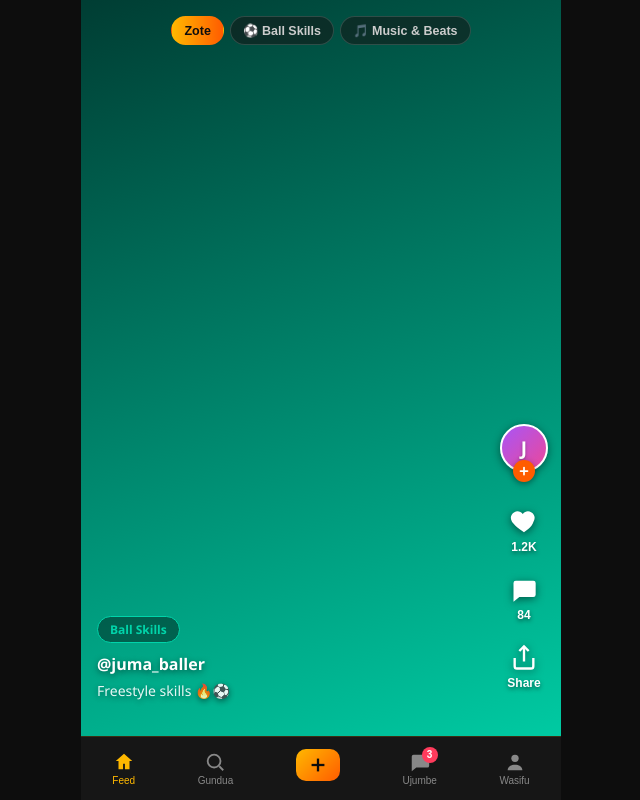
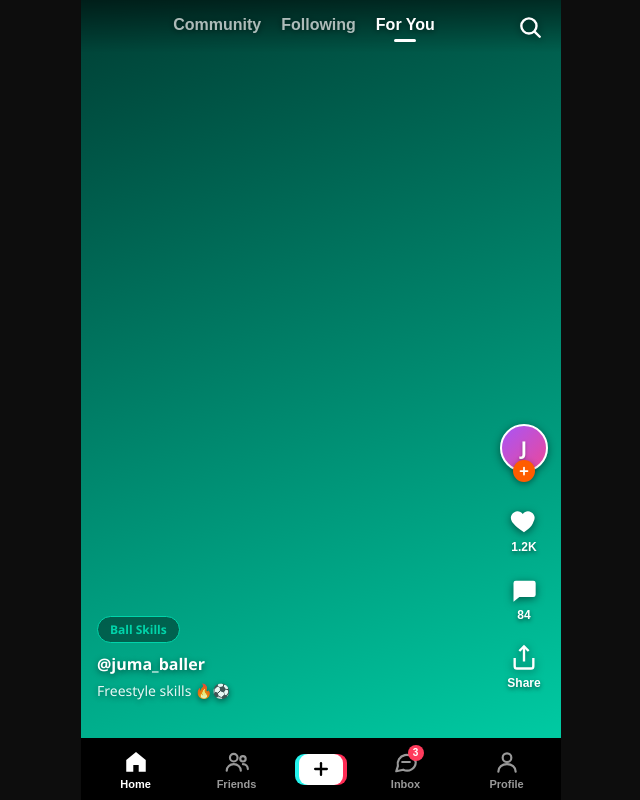
Before and after one commit to abduhamidsuleiman059-cyber/talent-flex-, a React (Vite) app: page /#/ in a window 1280 px wide. Shown: the whole page, without its empty margins (319-959 px from the left). Built offline with nearby package versions, Linux system fonts and the light colour scheme.

Commit message:
Navigation ya TikTok: vichupo vya juu, bar ya chini mpya na ukurasa wa Friends

```diff
--- a/src/App.jsx
+++ b/src/App.jsx
@@ -4,6 +4,7 @@ import { VideoProvider } from './context/VideoContext'
 import { ChatProvider } from './context/ChatContext'
 import Feed from './pages/Feed'
 import Explore from './pages/Explore'
+import Friends from './pages/Friends'
 import Messages from './pages/Messages'
 import Chat from './pages/Chat'
 import Profile from './pages/Profile'
@@ -38,6 +39,7 @@ function App() {
               <Routes>
                 <Route path="/" element={<Feed />} />
                 <Route path="/explore" element={<Explore />} />
+                <Route path="/friends" element={<Friends />} />
                 <Route path="/messages" element={<Messages />} />
                 <Route path="/messages/:user" element={<Chat />} />
                 <Route path="/profile" element={<Profile />} />
--- a/src/components/Navbar.jsx
+++ b/src/components/Navbar.jsx
@@ -3,6 +3,15 @@ import { useNavigate, useLocation } from 'react-router-dom'
 import { useChat } from '../context/ChatContext'
 import '../styles/navbar.css'
 import '../styles/messages.css'
+import '../styles/navbar-tiktok.css'
+
+// Majina ya chini ya ikoni. Badilisha hapa ukitaka Kiswahili (mfano Nyumbani, Marafiki, Ujumbe, Wasifu)
+const LABELS = {
+  home: 'Home',
+  friends: 'Friends',
+  inbox: 'Inbox',
+  profile: 'Profile'
+}
 
 function Navbar() {
   const navigate = useNavigate()
@@ -30,7 +39,7 @@ function Navbar() {
     return () => feedEl.removeEventListener('scroll', handleScroll)
   }, [location.pathname])
 
-  // Bonyeza kwa muda mrefu kitufe cha Wasifu kufungua Admin
+  // Bonyeza kwa muda mrefu kitufe cha Profile kufungua Admin
   const startPress = () => {
     longPressed.current = false
     clearTimeout(pressTimer.current)
@@ -56,51 +65,56 @@ function Navbar() {
   // Navbar ijifiche ndani ya mazungumzo ili kisanduku cha kuandika kikae chini
   if (location.pathname.startsWith('/messages/')) return null
 
-  const onMessages = location.pathname.startsWith('/messages')
-  const onProfile =
-    location.pathname === '/profile' || location.pathname === '/admin'
+  const path = location.pathname
+  const onHome = path === '/'
+  const onFriends = path === '/friends'
+  const onInbox = path.startsWith('/messages')
+  const onProfile = path === '/profile' || path === '/admin'
 
   return (
     <nav className={faded ? 'navbar faded' : 'navbar'}>
       <button
-        className={location.pathname === '/' ? 'nav-item active' : 'nav-item'}
+        className={onHome ? 'nav-item active' : 'nav-item'}
         onClick={() => navigate('/')}
       >
-        <svg viewBox="0 0 24 24" fill="currentColor" width="22" height="22">
-          <path d="M12 3l9 8h-3v9h-5v-6H11v6H6v-9H3l9-8z"/>
+        <svg viewBox="0 0 24 24" fill="currentColor">
+          <path d="M12 2.8L3 10.2V21h6.5v-6.2h5V21H21V10.2L12 2.8z" />
         </svg>
-        <span className="nav-label">Feed</span>
+        <span className="nav-label">{LABELS.home}</span>
       </button>
 
       <button
-        className={location.pathname === '/explore' ? 'nav-item active' : 'nav-item'}
-        onClick={() => navigate('/explore')}
+        className={onFriends ? 'nav-item active' : 'nav-item'}
+        onClick={() => navigate('/friends')}
       >
-        <svg viewBox="0 0 24 24" fill="none" stroke="currentColor" strokeWidth="2" width="22" height="22">
-          <circle cx="11" cy="11" r="7"/>
-          <line x1="21" y1="21" x2="16.65" y2="16.65"/>
+        <svg viewBox="0 0 24 24" fill="none" stroke="currentColor" strokeWidth="2" strokeLinecap="round" strokeLinejoin="round">
+          <circle cx="9" cy="8" r="3.5" />
+          <path d="M2.5 20c0-3.6 3-6 6.5-6s6.5 2.4 6.5 6" />
+          <circle cx="17.5" cy="9" r="2.5" />
+          <path d="M17.5 14c2.5 0 4.5 1.7 4.5 4.5" />
         </svg>
-        <span className="nav-label">Gundua</span>
+        <span className="nav-label">{LABELS.friends}</span>
       </button>
 
-      <button className="nav-upload" onClick={() => navigate('/upload')}>
-        <svg viewBox="0 0 24 24" fill="none" stroke="#0D0D0D" strokeWidth="2.5" width="22" height="22">
-          <line x1="12" y1="5" x2="12" y2="19"/>
-          <line x1="5" y1="12" x2="19" y2="12"/>
+      <button className="nav-upload" onClick={() => navigate('/upload')} aria-label="Pakia video">
+        <svg viewBox="0 0 24 24" fill="none" stroke="#000" strokeWidth="2.8" strokeLinecap="round">
+          <line x1="12" y1="5" x2="12" y2="19" />
+          <line x1="5" y1="12" x2="19" y2="12" />
         </svg>
       </button>
 
       <button
-        className={onMessages ? 'nav-item has-badge active' : 'nav-item has-badge'}
+        className={onInbox ? 'nav-item has-badge active' : 'nav-item has-badge'}
         onClick={() => navigate('/messages')}
       >
-        <svg viewBox="0 0 24 24" fill="currentColor" width="22" height="22">
-          <path d="M4 4h16a2 2 0 0 1 2 2v10a2 2 0 0 1-2 2H8l-5 4V6a2 2 0 0 1 2-2z"/>
+        <svg viewBox="0 0 24 24" fill="none" stroke="currentColor" strokeWidth="2" strokeLinecap="round" strokeLinejoin="round">
+          <path d="M21 12a8 8 0 0 1-11.6 7.1L3 20.5l1.5-4.7A8 8 0 1 1 21 12z" />
+          <line x1="8.5" y1="12" x2="15.5" y2="12" />
         </svg>
         {totalUnread > 0 && (
           <span className="nav-badge">{totalUnread > 9 ? '9+' : totalUnread}</span>
         )}
-        <span className="nav-label">Ujumbe</span>
+        <span className="nav-label">{LABELS.inbox}</span>
       </button>
 
       <button
@@ -113,11 +127,11 @@ function Navbar() {
         onClick={handleProfileClick}
         style={{ WebkitTouchCallout: 'none', userSelect: 'none', WebkitUserSelect: 'none' }}
       >
-        <svg viewBox="0 0 24 24" fill="currentColor" width="22" height="22">
-          <circle cx="12" cy="8" r="4"/>
-          <path d="M4 21c0-4 4-6 8-6s8 2 8 6"/>
+        <svg viewBox="0 0 24 24" fill="none" stroke="currentColor" strokeWidth="2" strokeLinecap="round" strokeLinejoin="round">
+          <circle cx="12" cy="8" r="4" />
+          <path d="M4 21c0-4.4 3.6-7 8-7s8 2.6 8 7" />
         </svg>
-        <span className="nav-label">Wasifu</span>
+        <span className="nav-label">{LABELS.profile}</span>
       </button>
     </nav>
   )
--- a/src/pages/Feed.jsx
+++ b/src/pages/Feed.jsx
@@ -1,17 +1,37 @@
 import { useState, useEffect, useRef } from 'react'
+import { useNavigate } from 'react-router-dom'
 import VideoCard from '../components/VideoCard'
 import { useVideos } from '../context/VideoContext'
 import '../styles/feed.css'
+import '../styles/feed-topbar.css'
+
+const TABS = [
+  { id: 'community', label: 'Community' },
+  { id: 'following', label: 'Following' },
+  { id: 'foryou', label: 'For You' }
+]
 
 function Feed() {
-  const [filter, setFilter] = useState('all')
-  const { videos } = useVideos()
-  const approved = videos.filter(v => v.status === 'approved')
+  const navigate = useNavigate()
+  const [tab, setTab] = useState('foryou')
+  const { videos, followedUsers } = useVideos()
+  const scrollRef = useRef(null)
   const scrolledRef = useRef(false)
 
-  const filteredVideos = filter === 'all'
-    ? approved
-    : approved.filter(v => v.category === filter)
+  const approved = videos.filter(v => v.status === 'approved')
+
+  let list = approved
+  if (tab === 'following') {
+    list = approved.filter(v => followedUsers.includes(v.username))
+  } else if (tab === 'community') {
+    // Mpya zaidi kwanza
+    list = [...approved].sort((a, b) => b.id - a.id)
+  }
+
+  // Kichupo kikibadilika, anza juu
+  useEffect(() => {
+    if (scrollRef.current) scrollRef.current.scrollTop = 0
+  }, [tab])
 
   // Link ya kushiriki (?v=ID): sogea moja kwa moja kwenye video hiyo
   useEffect(() => {
@@ -29,17 +49,49 @@ function Feed() {
       el.scrollIntoView({ block: 'start' })
       scrolledRef.current = true
     }
-  }, [approved.length, filter])
+  }, [approved.length, tab])
 
   return (
     <div className="feed-wrapper">
-      <div className="feed-filters">
-        <button className={filter === 'all' ? 'filter-chip active' : 'filter-chip'} onClick={() => setFilter('all')}>Zote</button>
-        <button className={filter === 'ball' ? 'filter-chip active ball' : 'filter-chip ball'} onClick={() => setFilter('ball')}>⚽ Ball Skills</button>
-        <button className={filter === 'music' ? 'filter-chip active music' : 'filter-chip music'} onClick={() => setFilter('music')}>🎵 Music & Beats</button>
+      <div className="feed-topbar">
+        <div className="feed-tabs">
+          {TABS.map(t => (
+            <button
+              key={t.id}
+              className={tab === t.id ? 'feed-tab active' : 'feed-tab'}
+              onClick={() => setTab(t.id)}
+            >
+              {t.label}
+            </button>
+          ))}
+        </div>
+
+        <button
+          className="feed-search"
+          onClick={() => navigate('/explore')}
+          aria-label="Gundua"
+        >
+          <svg viewBox="0 0 24 24" width="26" height="26" fill="none" stroke="currentColor" strokeWidth="2.2" strokeLinecap="round">
+            <circle cx="11" cy="11" r="7" />
+            <line x1="21" y1="21" x2="16.65" y2="16.65" />
+          </svg>
+        </button>
       </div>
-      <div className="feed-scroll">
-        {filteredVideos.map(video => (
+
+      <div className="feed-scroll" ref={scrollRef}>
+        {list.length === 0 && tab === 'following' && (
+          <div className="feed-empty">
+            <p>Hujamfuata mtu yeyote bado</p>
+            <span>
+              Video za watu unaowafuata zitaonekana hapa. Tafuta vipaji upate watu wa kuwafuata.
+            </span>
+            <button className="feed-empty-btn" onClick={() => navigate('/explore')}>
+              Gundua vipaji
+            </button>
+          </div>
+        )}
+
+        {list.map(video => (
           <VideoCard key={video.id} video={video} />
         ))}
       </div>
--- /dev/null
+++ b/src/pages/Friends.jsx
@@ -0,0 +1,111 @@
+import { useNavigate } from 'react-router-dom'
+import { useVideos } from '../context/VideoContext'
+import { avatarGradient, avatarLetter } from '../utils/avatar'
+import '../styles/profile.css'
+import '../styles/friends.css'
+
+const ME = '@wewe'
+
+function ChatIcon() {
+  return (
+    <svg viewBox="0 0 24 24" width="18" height="18" fill="none" stroke="currentColor" strokeWidth="2" strokeLinecap="round" strokeLinejoin="round">
+      <path d="M4 4h16a2 2 0 0 1 2 2v10a2 2 0 0 1-2 2H8l-5 4V6a2 2 0 0 1 2-2z" />
+    </svg>
+  )
+}
+
+function Friends() {
+  const navigate = useNavigate()
+  const { videos, followedUsers, toggleFollow } = useVideos()
+
+  const approved = videos.filter(v => v.status === 'approved')
+  const countFor = (name) => approved.filter(v => v.username === name).length
+
+  // Watu wa kufuata: wenye video zilizoidhinishwa ambao hujawafuata
+  const suggestions = Array.from(new Set(approved.map(v => v.username))).filter(
+    name => name !== ME && !followedUsers.includes(name)
+  )
+
+  const openChat = (name) => {
+    navigate(`/messages/${encodeURIComponent(name)}`)
+  }
+
+  return (
+    <div className="friends-wrapper">
+      <h2 className="friends-title">Marafiki</h2>
+
+      <h3 className="friends-heading">Unaowafuata ({followedUsers.length})</h3>
+
+      {followedUsers.length === 0 ? (
+        <p className="friends-empty">
+          Hujamfuata mtu yeyote bado. Chagua kutoka kwenye orodha hapa chini.
+        </p>
+      ) : (
+        <div className="follow-list">
+          {followedUsers.map(name => (
+            <div className="follow-row" key={name}>
+              <span
+                className="follow-avatar"
+                style={{ background: avatarGradient(name) }}
+              >
+                {avatarLetter(name)}
+              </span>
+
+              <span className="follow-main">
+                <span className="follow-name">{name}</span>
+                <span className="follow-meta">{countFor(name)} video</span>
+              </span>
+
+              <button
+                className="follow-msg"
+                onClick={() => openChat(name)}
+                aria-label={`Mtumie ujumbe ${name}`}
+              >
+                <ChatIcon />
+              </button>
+
+              <button
+                className="follow-unfollow"
+                onClick={() => toggleFollow(name)}
+              >
+                Acha kufuata
+              </button>
+            </div>
+          ))}
+        </div>
+      )}
+
+      <h3 className="friends-heading">Watu unaoweza kuwafuata</h3>
+
+      {suggestions.length === 0 ? (
+        <p className="friends-empty">
+          Umewafuata wote waliopo kwa sasa. Wengine wakipakia vipaji, wataonekana hapa.
+        </p>
+      ) : (
+        <div className="follow-list">
+          {suggestions.map(name => (
+            <div className="follow-row" key={name}>
+              <span
+                className="follow-avatar"
+                style={{ background: avatarGradient(name) }}
+              >
+                {avatarLetter(name)}
+              </span>
+
+              <span className="follow-main">
+                <span className="follow-name">{name}</span>
+                <span className="follow-meta">{countFor(name)} video</span>
+              </span>
+
+              <button className="follow-add" onClick={() => toggleFollow(name)}>
+                Fuata
+              </button>
+            </div>
+          ))}
+        </div>
+      )}
+    </div>
+  )
+}
+
+export default Friends
--- /dev/null
+++ b/src/styles/feed-topbar.css
@@ -0,0 +1,118 @@
+.feed-topbar {
+  position: absolute;
+  top: 0;
+  left: 0;
+  right: 0;
+  z-index: 20;
+  height: calc(52px + env(safe-area-inset-top, 0px));
+  padding-top: env(safe-area-inset-top, 0px);
+  display: flex;
+  align-items: center;
+  justify-content: center;
+  background: linear-gradient(to bottom, rgba(0, 0, 0, 0.5), transparent);
+  pointer-events: none;
+}
+
+.feed-tabs {
+  display: flex;
+  align-items: center;
+  gap: 20px;
+  margin-right: 34px;
+}
+
+.feed-tab {
+  position: relative;
+  padding: 8px 0 10px;
+  border: none;
+  background: none;
+  color: rgba(255, 255, 255, 0.68);
+  font-size: 16px;
+  font-weight: 700;
+  white-space: nowrap;
+  text-shadow: 0 1px 6px rgba(0, 0, 0, 0.55);
+  cursor: pointer;
+  pointer-events: auto;
+  transition: color 0.2s ease;
+}
+
+.feed-tab.active {
+  color: #fff;
+}
+
+.feed-tab.active::after {
+  content: '';
+  position: absolute;
+  left: 50%;
+  bottom: 2px;
+  width: 22px;
+  height: 3px;
+  border-radius: 2px;
+  background: #fff;
+  transform: translateX(-50%);
+}
+
+.feed-search {
+  position: absolute;
+  right: 12px;
+  bottom: 6px;
+  width: 38px;
+  height: 38px;
+  display: flex;
+  align-items: center;
+  justify-content: center;
+  padding: 0;
+  border: none;
+  background: none;
+  color: #fff;
+  cursor: pointer;
+  pointer-events: auto;
+  filter: drop-shadow(0 1px 4px rgba(0, 0, 0, 0.6));
+}
+
+.feed-search:active {
+  transform: scale(0.9);
+}
+
+/* ===== Following ikiwa tupu ===== */
+
+.feed-empty {
+  height: 100%;
+  display: flex;
+  flex-direction: column;
+  align-items: center;
+  justify-content: center;
+  gap: 8px;
+  padding: 0 32px;
+  text-align: center;
+  scroll-snap-align: start;
+  color: rgba(255, 255, 255, 0.55);
+}
+
+.feed-empty p {
+  margin: 0;
+  font-size: 16px;
+  font-weight: 700;
+  color: rgba(255, 255, 255, 0.85);
+}
+
+.feed-empty span {
+  font-size: 13.5px;
+  line-height: 1.45;
+}
+
+.feed-empty-btn {
+  margin-top: 12px;
+  height: 42px;
+  padding: 0 22px;
+  border: none;
+  border-radius: 21px;
+  background: linear-gradient(90deg, #ffb800, #ff5c00);
+  color: #0d0d0d;
+  font-size: 14px;
+  font-weight: 700;
+  cursor: pointer;
+}
+
+.feed-empty-btn:active {
+  transform: scale(0.97);
+}
--- /dev/null
+++ b/src/styles/friends.css
@@ -0,0 +1,45 @@
+.friends-wrapper {
+  height: 100%;
+  overflow-y: auto;
+  overscroll-behavior: contain;
+  padding: calc(env(safe-area-inset-top, 0px) + 16px) 14px
+    calc(84px + env(safe-area-inset-bottom, 0px));
+  background: #0d0d0d;
+}
+
+.friends-title {
+  margin: 0 0 4px;
+  font-size: 22px;
+  font-weight: 800;
+}
+
+.friends-heading {
+  margin: 20px 0 6px;
+  font-size: 14px;
+  font-weight: 700;
+  color: rgba(255, 255, 255, 0.7);
+}
+
+.friends-empty {
+  margin: 10px 0 0;
+  font-size: 13.5px;
+  line-height: 1.45;
+  color: rgba(255, 255, 255, 0.45);
+}
+
+.follow-add {
+  flex-shrink: 0;
+  height: 34px;
+  padding: 0 16px;
+  border: none;
+  border-radius: 17px;
+  background: linear-gradient(90deg, #ffb800, #ff5c00);
+  color: #0d0d0d;
+  font-size: 12.5px;
+  font-weight: 700;
+  cursor: pointer;
+}
+
+.follow-add:active {
+  transform: scale(0.95);
+}
--- /dev/null
+++ b/src/styles/navbar-tiktok.css
@@ -0,0 +1,45 @@
+#root .app-container .navbar {
+  height: calc(62px + env(safe-area-inset-bottom, 0px));
+  padding: 0 4px env(safe-area-inset-bottom, 0px);
+  background: #000;
+  border-top: none;
+  justify-content: space-between;
+}
+
+#root .app-container .navbar .nav-item {
+  flex: 1;
+  gap: 3px;
+  color: rgba(255, 255, 255, 0.6);
+  font-size: 11px;
+  font-weight: 700;
+  transition: color 0.2s ease;
+}
+
+#root .app-container .navbar .nav-item.active {
+  color: #fff;
+}
+
+#root .app-container .navbar .nav-item svg {
+  width: 26px;
+  height: 26px;
+}
+
+/* Kitufe cha + chenye ukingo wa rangi mbili, kama TikTok */
+#root .app-container .navbar .nav-upload {
+  flex-shrink: 0;
+  width: 44px;
+  height: 31px;
+  margin: 0 12px;
+  border-radius: 9px;
+  background: #fff;
+  box-shadow: -4px 0 0 #25f4ee, 4px 0 0 #fe2c55;
+}
+
+#root .app-container .navbar .nav-upload:active {
+  transform: scale(0.94);
+}
+
+#root .app-container .navbar .nav-upload svg {
+  width: 20px;
+  height: 20px;
+}
```
